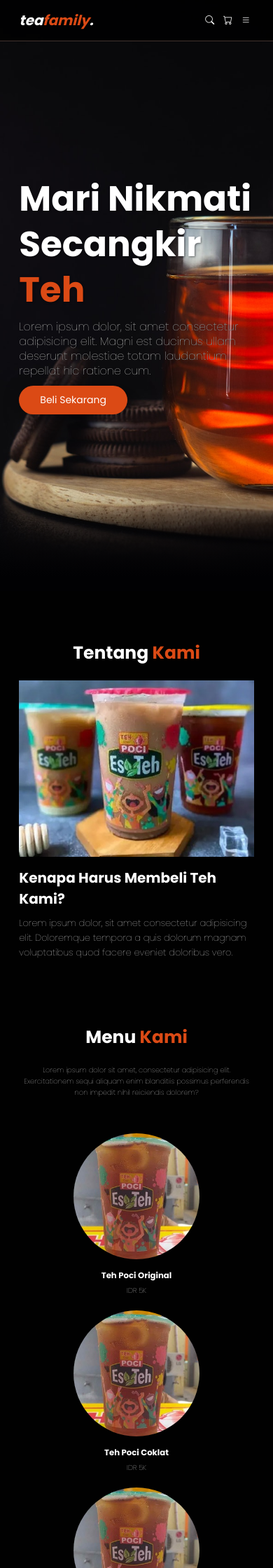
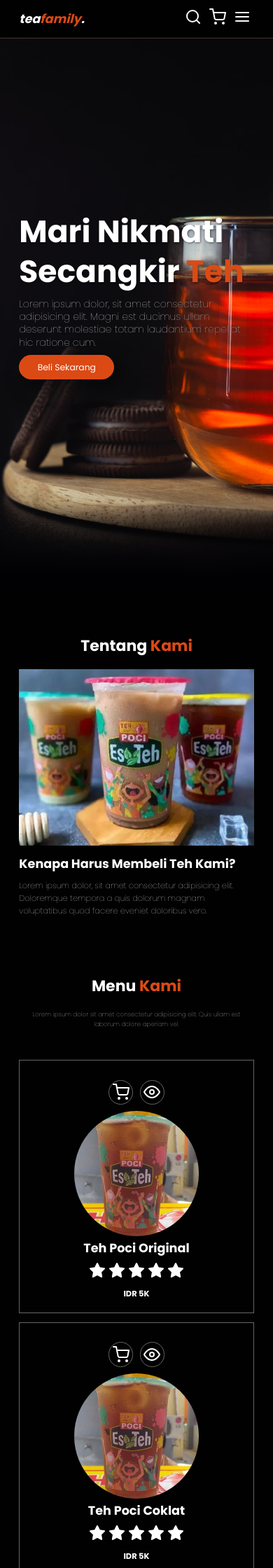
Before and after one commit to MuhammadMathori/teafamily, a PHP site: page / in a window 390 px wide. Shown: the top 2240 px of the page at 70% size. Run offline with PHP 8.4, Linux system fonts and the light colour scheme.

Commit message:
menambahkan fitur search dan shopping-cart

```diff
--- a/css/style.css
+++ b/css/style.css
@@ -83,6 +83,91 @@ body {
 
 #hamburger-menu {
   display: none;
+}
+
+/* navbar search form */
+.navbar .search-form {
+  position: absolute;
+  top: 100%;
+  right: 7%;
+  background-color: #fff;
+  width: 50rem;
+  height: 5rem;
+  display: flex;
+  align-items: center;
+  transform: scaleY(0);
+  transform-origin: top;
+  transition: 0.3s;
+}
+
+.navbar .search-form.active {
+  transform: scaleY(1);
+}
+
+.navbar .search-form input {
+  height: 100%;
+  width: 100%;
+  font-size: 1.6rem;
+  color: var(--bg);
+  padding: 1rem;
+}
+
+.navbar .search-form label {
+  cursor: pointer;
+  font-size: 1.5rem;
+  margin-right: 1.5rem;
+  color: var(--bg);
+}
+
+/* shopping-cart */
+.shopping-cart {
+  position: absolute;
+  top: 100%;
+  right: -100%;
+  height: 100vh;
+  width: 35rem;
+  padding: 0 1.5rem;
+  background-color: #fff;
+  color: var(--bg);
+  transition: 0.3s;
+}
+
+.shopping-cart.active {
+  right: 0;
+}
+
+.shopping-cart .cart-item {
+  margin: 2rem 0;
+  display: flex;
+  align-items: center;
+  gap: 1.5rem;
+  padding-bottom: 1rem;
+  border-bottom: 1px dashed;
+  position: relative;
+}
+
+.shopping-cart img {
+  height: 6rem;
+  border-radius: 50%;
+}
+
+.shopping-cart h3 {
+  font-size: 1.6rem;
+  padding-bottom: 0.5rem;
+}
+
+.shopping-cart .item-price {
+  font-size: 1.2rem;
+}
+
+.shopping-cart .remove-items {
+  position: absolute;
+  right: 1rem;
+  cursor: pointer;
+}
+
+.shopping-cart .remove-items:hover {
+  color: var(--primary);
 }
 
 /* hero section */
@@ -204,20 +289,65 @@ body {
 }
 
 .menu .row {
-  display: flex;
-  flex-wrap: wrap;
+  display: grid;
+  grid-template-columns: repeat(auto-fit, minmax(30rem, 2fr));
+  gap: 1.5rem;
   margin-top: 5rem;
   justify-content: center;
 }
 
 .menu .row .menu-card {
   text-align: center;
-  padding-bottom: 2rem;
+  padding: 2rem;
+  border: 1px solid #666;
+}
+
+.menu .row .menu-icons {
+  display: flex;
+  justify-content: center;
+  gap: 0.5rem;
+  padding: 0.8rem;
+}
+
+.menu .row .menu-icons a {
+  width: 4rem;
+  height: 4rem;
+  color: #fff;
+  margin: 0.3rem;
+  border: 1px solid #666;
+  border-radius: 50%;
+  display: flex;
+  justify-content: center;
+  align-items: center;
+}
+
+.menu .row .menu-icons a:hover {
+  background-color: var(--primary);
+  border: 1px solid var(--primary);
 }
 
 .menu .row .menu-card img {
   border-radius: 50%;
   width: 60%;
+}
+
+.menu .row .menu-content h3 {
+  font-size: 2rem;
+}
+
+.menu .row .menu-stars {
+  font-size: 1.7rem;
+  padding: 0.8rem;
+  color: #fff;
+}
+
+.menu .row .menu-stars .star-full {
+  fill: #fff;
+}
+
+.menu .row .menu-price {
+  font-size: 1.3rem;
+  font-weight: bold;
 }
 
 .menu .row .menu-card .menu-card-title {
@@ -339,6 +538,12 @@ footer .social a:hover {
   .navbar .navbar-nav a:hover::after {
     transform: scaleX(0.2);
   }
+
+  .navbar .search-form {
+    width: 80%;
+    right: 2rem;
+  }
+
   .about .row {
     flex-wrap: wrap;
   }
@@ -358,11 +563,18 @@ footer .social a:hover {
   .contact .row form {
     padding-top: 0;
   }
+  .modal-content {
+    flex-wrap: wrap;
+  }
 }
 
 /* mobile */
-@media (max-width: 360px) {
+@media (max-width: 460px) {
   html {
     font-size: 55%;
   }
+  .navbar .search-form {
+    width: 70%;
+    right: 2rem;
+  }
 }
--- a/index.html
+++ b/index.html
@@ -10,7 +10,8 @@
     <link href="https://fonts.googleapis.com/css2?family=Poppins:wght@100;300;400;700&display=swap" rel="stylesheet" />
     <!-- style -->
     <link rel="stylesheet" href="css/style.css" />
-    <link rel="stylesheet" href="https://cdn.jsdelivr.net/npm/bootstrap-icons@1.11.2/font/bootstrap-icons.min.css" />
+    <!-- my icons -->
+    <script src="https://unpkg.com/feather-icons"></script>
   </head>
   <body>
     <!-- navbar awal -->
@@ -23,10 +24,40 @@
         <a href="#contact">Kontak</a>
       </div>
       <div class="navbar-extra">
-        <a href="#" id="search"><i class="bi bi-search"></i></a>
-        <a href="#" id="shopping-cart"><i class="bi bi-cart"></i></a>
-        <a href="#" id="hamburger-menu"><i class="bi bi-list"></i></a>
+        <a href="#" id="search-button"><i data-feather="search"></i></a>
+        <a href="#" id="shopping-cart"><i data-feather="shopping-cart"></i></a>
+        <a href="#" id="hamburger-menu"><i data-feather="menu"></i></a>
       </div>
+
+      <!-- search form awal -->
+      <div class="search-form">
+        <input type="search" id="search-box" placeholder="search here..." />
+        <label for="search-box">
+          <i data-feather="search"></i>
+        </label>
+      </div>
+      <!-- search form akhir -->
+
+      <!-- shopping-cart awal -->
+      <div class="shopping-cart">
+        <div class="cart-item">
+          <img src="img/menu/poci.jpg" alt="menu-1" />
+          <div class="item-detail">
+            <h3>Produk 1</h3>
+            <div class="item-price">IDR 5K</div>
+          </div>
+          <i data-feather="trash-2" class="remove-items"></i>
+        </div>
+        <div class="cart-item">
+          <img src="img/menu/poci.jpg" alt="menu-1" />
+          <div class="item-detail">
+            <h3>Produk 1</h3>
+            <div class="item-price">IDR 5K</div>
+          </div>
+          <i data-feather="trash-2" class="remove-items"></i>
+        </div>
+      </div>
+      <!-- shopping-cart akhir -->
     </nav>
     <!-- navbar akhir -->
 
@@ -56,7 +87,7 @@
     <!-- about section akhir -->
 
     <!-- menu section awal -->
-    <section id="menu" class="menu">
+    <!-- <section id="menu" class="menu">
       <h2>Menu <span>Kami</span></h2>
       <p>Lorem ipsum dolor sit amet, consectetur adipisicing elit. Exercitationem sequi aliquam enim blanditiis possimus perferendis non impedit nihil reiciendis dolorem?</p>
       <div class="row">
@@ -91,7 +122,75 @@
           <p class="menu-card-price">IDR 5K</p>
         </div>
       </div>
+    </section> -->
+
+    <section id="menu" class="menu">
+      <h2>Menu <span>Kami</span></h2>
+      <p>Lorem ipsum dolor sit amet consectetur adipisicing elit. Quis ullam est laborum dolore aperiam vel.</p>
+      <div class="row">
+        <div class="menu-card">
+          <div class="menu-icons">
+            <a href="#"><i data-feather="shopping-cart"></i></a>
+            <a href="#" class="item-detail-button"><i data-feather="eye"></i></a>
+          </div>
+          <div class="menu-image">
+            <img src="img/menu/poci.jpg" alt="menu-1" />
+          </div>
+          <div class="menu-content">
+            <h3>Teh Poci Original</h3>
+            <div class="menu-stars">
+              <i data-feather="star" class="star-full"></i>
+              <i data-feather="star" class="star-full"></i>
+              <i data-feather="star" class="star-full"></i>
+              <i data-feather="star" class="star-full"></i>
+              <i data-feather="star" class="star-full"></i>
+            </div>
+            <div class="menu-price">IDR 5K</div>
+          </div>
+        </div>
+        <div class="menu-card">
+          <div class="menu-icons">
+            <a href="#"><i data-feather="shopping-cart"></i></a>
+            <a href="#" class="item-detail-button"><i data-feather="eye"></i></a>
+          </div>
+          <div class="menu-image">
+            <img src="img/menu/poci.jpg" alt="menu-1" />
+          </div>
+          <div class="menu-content">
+            <h3>Teh Poci Coklat</h3>
+            <div class="menu-stars">
+              <i data-feather="star" class="star-full"></i>
+              <i data-feather="star" class="star-full"></i>
+              <i data-feather="star" class="star-full"></i>
+              <i data-feather="star" class="star-full"></i>
+              <i data-feather="star" class="star-full"></i>
+            </div>
+            <div class="menu-price">IDR 5K</div>
+          </div>
+        </div>
+        <div class="menu-card">
+          <div class="menu-icons">
+            <a href="#"><i data-feather="shopping-cart"></i></a>
+            <a href="#" class="item-detail-button"><i data-feather="eye"></i></a>
+          </div>
+          <div class="menu-image">
+            <img src="img/menu/poci.jpg" alt="menu-1" />
+          </div>
+          <div class="menu-content">
+            <h3>Teh Poci Stobery</h3>
+            <div class="menu-stars">
+              <i data-feather="star" class="star-full"></i>
+              <i data-feather="star" class="star-full"></i>
+              <i data-feather="star" class="star-full"></i>
+              <i data-feather="star"></i>
+              <i data-feather="star"></i>
+            </div>
+            <div class="menu-price">IDR 5K</div>
+          </div>
+        </div>
+      </div>
     </section>
+
     <!-- menu section akhir -->
 
     <!-- contact section awal -->
@@ -107,16 +206,16 @@
           class="maps"></iframe>
         <form action="">
           <div class="input-group">
-            <i class="bi bi-person"></i>
-            <input type="text" placeholder="name" />
+            <i data-feather="user"></i>
+            <input type="text" placeholder="Nama" />
           </div>
           <div class="input-group">
-            <i class="bi bi-envelope-at"></i>
-            <input type="email" placeholder="email" />
+            <i data-feather="mail"></i>
+            <input type="email" placeholder="Email" />
           </div>
           <div class="input-group">
-            <i class="bi bi-telephone"></i>
-            <input type="text" placeholder="phone" />
+            <i data-feather="phone"></i>
+            <input type="text" placeholder="Phone" />
           </div>
           <button type="submit" class="btn">Kirim Pesan</button>
         </form>
@@ -127,15 +226,43 @@
     <!-- footer section awal -->
     <footer id="footer" class="footer">
       <div class="social">
-        <a href="https://instagram.com/mmathori__"><i class="bi bi-instagram"></i></a>
-        <a href="https://twitter.com/mthor99"><i class="bi bi-twitter-x"></i></a>
-        <a href="https://www.linkedin.com/in/muhammad-mathori-abdul-jalil-551597282/"><i class="bi bi-linkedin"></i></a>
+        <a href="https://instagram.com/mmathori__"><i data-feather="instagram"></i></a>
+        <a href="https://twitter.com/mthor99"><i data-feather="twitter"></i></a>
+        <a href="https://www.linkedin.com/in/muhammad-mathori-abdul-jalil-551597282/"><i data-feather="linkedin"></i></a>
       </div>
       <div class="credit">
         <p>Dibuat Oleh <a href="https://muhammadmathori.github.io/portfolio/">Muhammad Mathori Abdul Jalil</a> | &copy; 2023.</p>
       </div>
     </footer>
-    <!-- footer section awal -->
+    <!-- footer section akhir -->
+
+    <!-- modal box detail item awal -->
+    <div class="modal" id="item-detail-modal">
+      <div class="modal-container">
+        <a href="#" class="close-icon"><i data-feather="x"></i></a>
+        <div class="modal-content">
+          <img src="img/menu/poci.jpg" alt="menu-1" />
+          <div class="product-content">
+            <h3>Product 1</h3>
+            Lorem ipsum dolor sit, amet consectetur adipisicing elit. Vitae quasi neque quas consequatur cumque similique voluptates dicta, blanditiis hic sequi.
+            <div class="menu-stars">
+              <i data-feather="star" class="star-full"></i>
+              <i data-feather="star" class="star-full"></i>
+              <i data-feather="star" class="star-full"></i>
+              <i data-feather="star" class="star-full"></i>
+              <i data-feather="star" class="star-full"></i>
+            </div>
+            <div class="menu-price">IDR 5K</div>
+            <a href="#"><i data-feather="shopping-cart"></i><span>add to cart</span></a>
+          </div>
+        </div>
+      </div>
+    </div>
+    <!-- modal box detail item akhir -->
+
     <script src="js/script.js"></script>
+    <script>
+      feather.replace();
+    </script>
   </body>
 </html>
```
Also changed, not shown: other parts of css/style.css (+69 -0 lines), js/script.js (+55 -2 lines).
